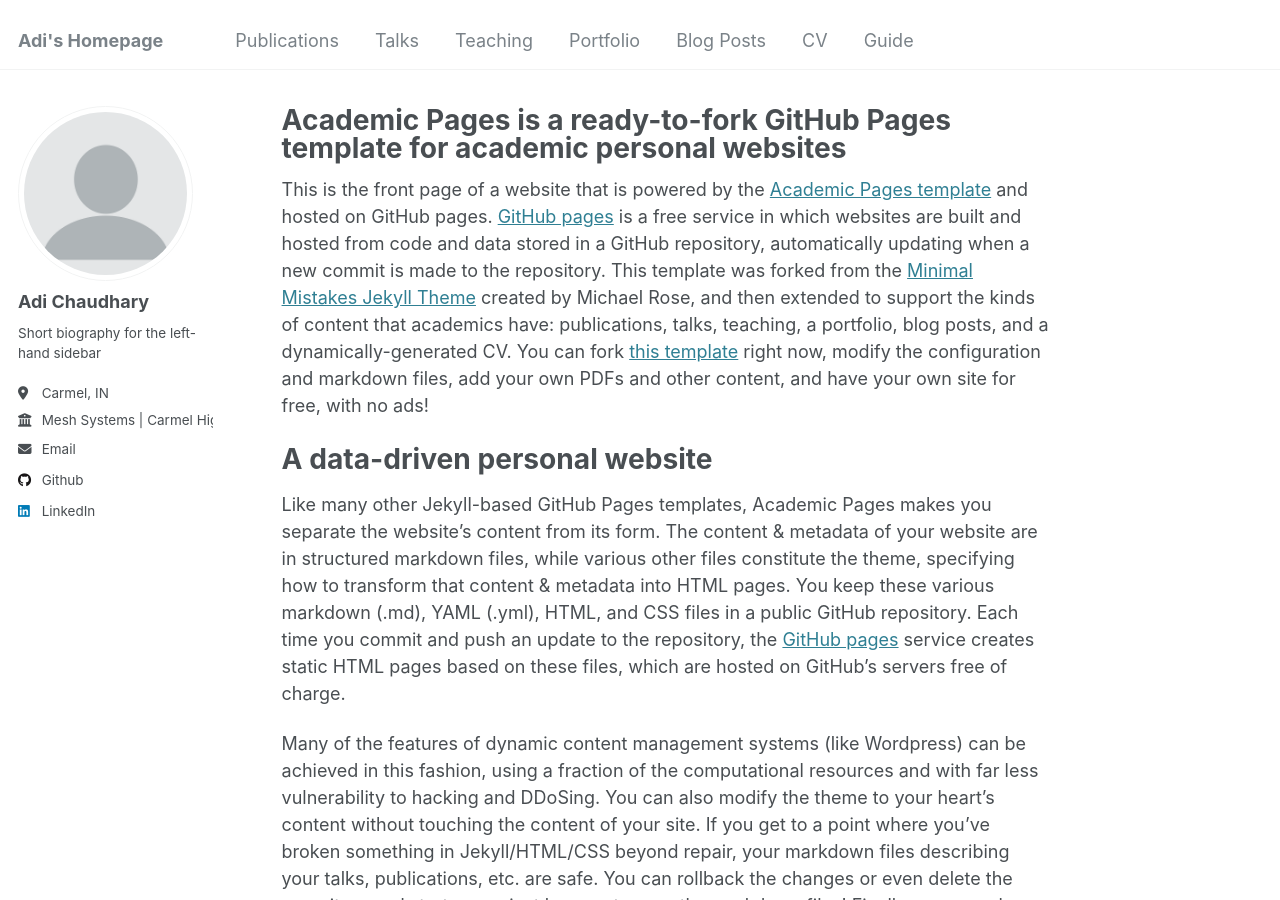
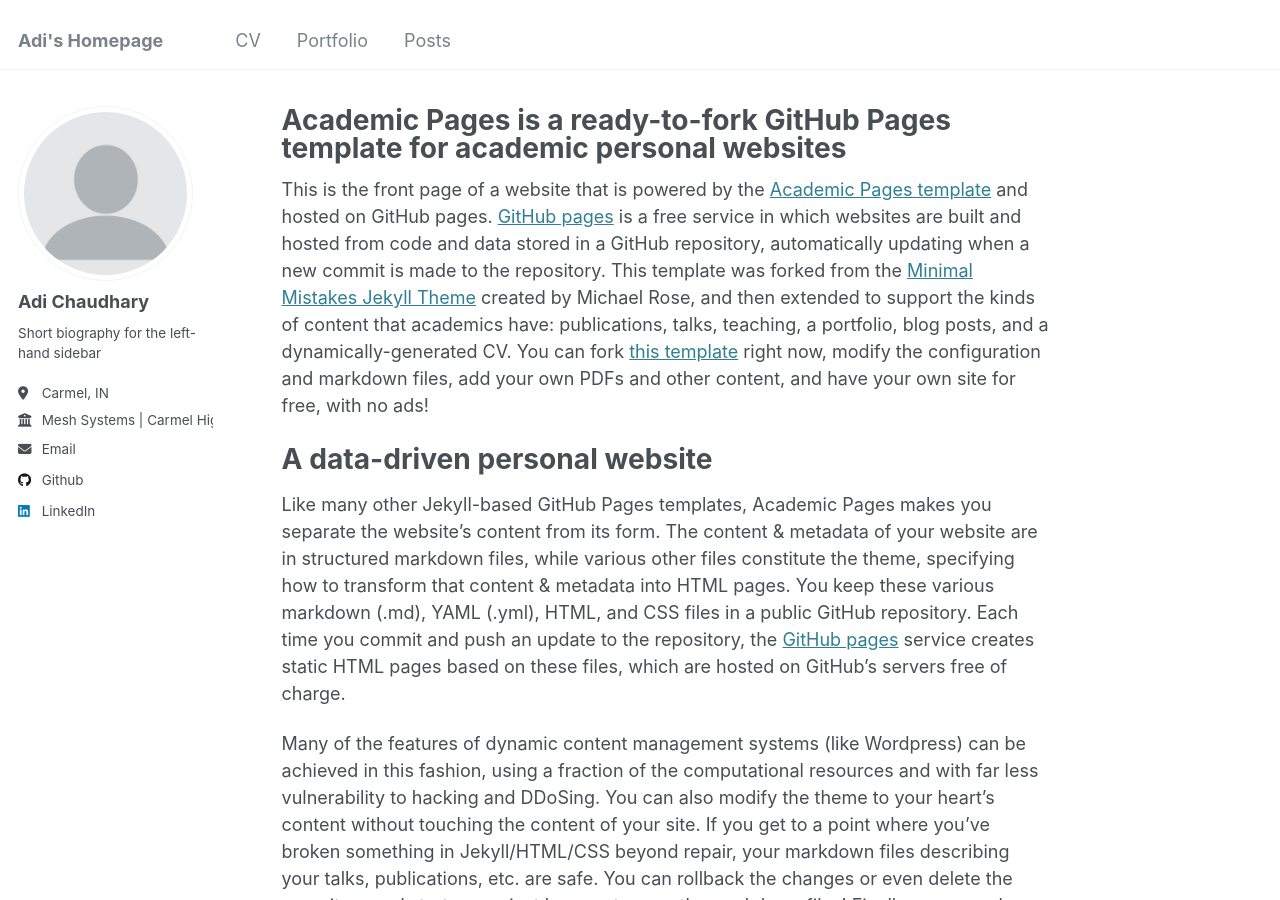
Before and after one commit to adichaudhary/adichaudhary.github.io, a Jekyll site: the page built from _pages/about.md, in a window 1280 px wide and 900 px high. Built offline with Jekyll 4.4.1, drawn with Linux system fonts in a browser that asks for light colours; part of the change alters nothing that is shown.

Commit message:
Update navigation.yml

```diff
--- a/_data/navigation.yml
+++ b/_data/navigation.yml
@@ -5,23 +5,23 @@
 # prevent it from being included in the site.
 
 main:
-  - title: "Publications"
-    url: /publications/
+  # - title: "Publications"
+  #   url: /publications/
 
-  - title: "Talks"
-    url: /talks/
+  # - title: "Talks"
+  #   url: /talks/
 
-  - title: "Teaching"
-    url: /teaching/
+  # - title: "Teaching"
+  #   url: /teaching/
+
+  - title: "CV"
+    url: /cv/
 
   - title: "Portfolio"
     url: /portfolio/
 
-  - title: "Blog Posts"
+  - title: "Posts"
     url: /year-archive/
 
-  - title: "CV"
-    url: /cv/
-
-  - title: "Guide"
-    url: /markdown/
+  # - title: "Guide"
+  #   url: /markdown/
```
